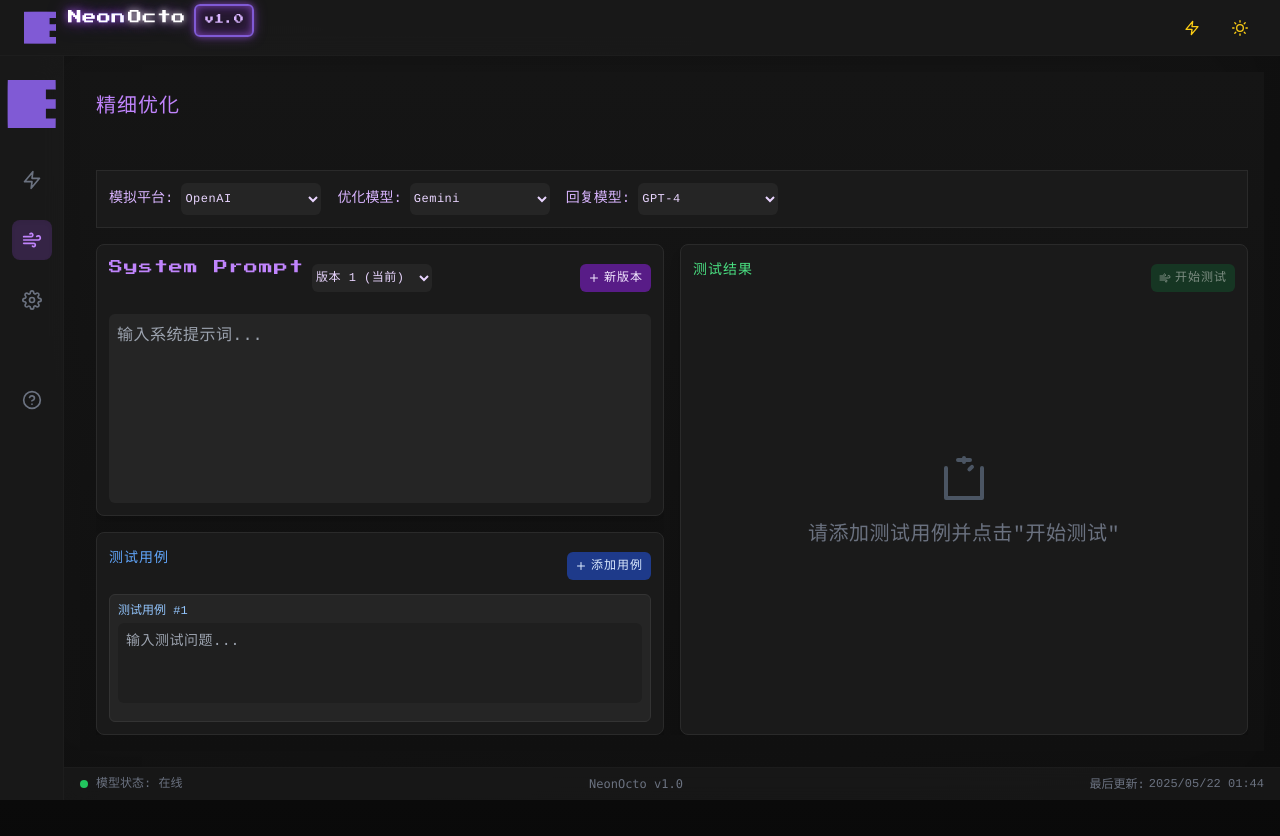
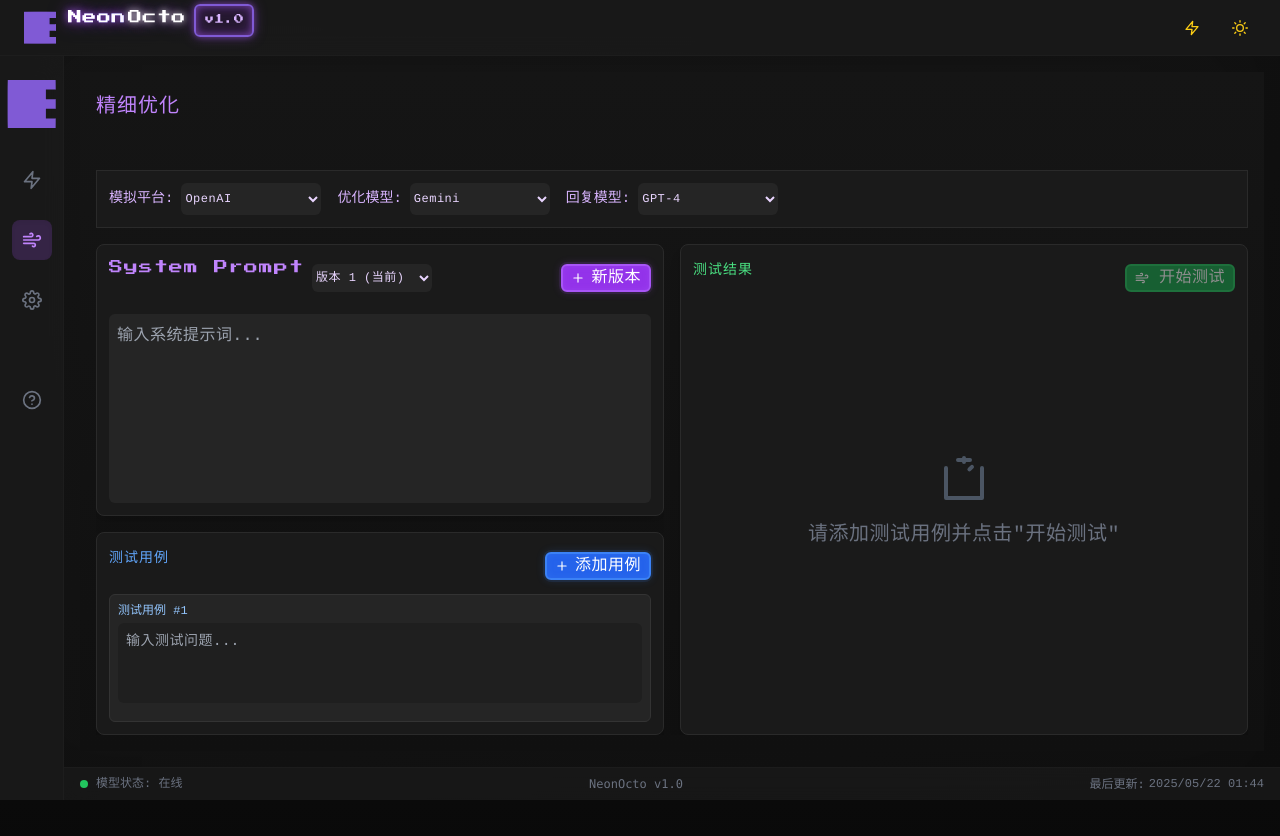
Before and after one commit to xyzbit/NeonOcto, a Vue app: page /optimization/fine in a window 1280 px wide. Built offline with nearby package versions, Linux system fonts and the light colour scheme.

Commit message:
优化按钮样式，统一使用 Tailwind CSS 类，调整按钮大小和间距，增强用户界面的一致性和可用性。

```diff
--- a/src/components/FineOptimization.vue
+++ b/src/components/FineOptimization.vue
@@ -61,8 +61,7 @@
               </div>
 
               <div class="flex gap-2">
-                <button @click="createNewVersion"
-                  class="h-7 text-xs bg-purple-900 hover:bg-purple-800 text-purple-100 rounded-md px-2 flex items-center">
+                <button @click="createNewVersion" class="btn btn-sm btn-primary btn-icon">
                   <svg xmlns="http://www.w3.org/2000/svg" class="h-3 w-3 mr-1" width="24" height="24"
                     viewBox="0 0 24 24" fill="none" stroke="currentColor" stroke-width="2" stroke-linecap="round"
                     stroke-linejoin="round">
@@ -94,8 +93,7 @@
           <div class="p-3">
             <div class="flex justify-between items-center mb-2">
               <h3 class="text-sm text-blue-400">测试用例</h3>
-              <button @click="addTestCase"
-                class="h-7 text-xs bg-blue-900 hover:bg-blue-800 text-blue-100 rounded-md px-2 flex items-center">
+              <button @click="addTestCase" class="btn btn-sm btn-secondary btn-icon">
                 <svg xmlns="http://www.w3.org/2000/svg" class="h-3 w-3 mr-1" width="24" height="24" viewBox="0 0 24 24"
                   fill="none" stroke="currentColor" stroke-width="2" stroke-linecap="round" stroke-linejoin="round">
                   <path d="M12 5v14M5 12h14"></path>
@@ -133,7 +131,7 @@
           <div class="flex justify-between items-center mb-2">
             <h3 class="text-sm text-green-400">测试结果</h3>
             <button @click="startOptimization" :disabled="isOptimizing || testCases.some(tc => !tc.question)"
-              class="h-7 text-xs bg-green-900 hover:bg-green-800 text-green-100 rounded-md px-2 flex items-center disabled:opacity-50">
+              class="btn btn-sm btn-success btn-icon">
               <span v-if="isOptimizing" class="mr-1">
                 <svg class="animate-spin h-3 w-3" xmlns="http://www.w3.org/2000/svg" fill="none" viewBox="0 0 24 24">
                   <circle class="opacity-25" cx="12" cy="12" r="10" stroke="currentColor" stroke-width="4"></circle>
--- a/src/components/QuickOptimization.vue
+++ b/src/components/QuickOptimization.vue
@@ -89,19 +89,18 @@
       </div>
 
       <div class="flex gap-2">
-        <button @click="handleOptimize" :disabled="!originalPrompt || isOptimizing"
-          class="bg-purple-600 hover:bg-purple-700 text-white px-4 py-2 rounded-md flex items-center gap-2 disabled:opacity-50 disabled:cursor-not-allowed">
-          <span v-if="isOptimizing" class="mr-2 pixel-text-sm">
-            <svg class="animate-spin h-4 w-4" xmlns="http://www.w3.org/2000/svg" fill="none" viewBox="0 0 24 24">
+        <button @click="handleOptimize" :disabled="!originalPrompt || isOptimizing" class="btn btn-primary btn-icon">
+          <span v-if="isOptimizing" class="mr-1">
+            <svg class="animate-spin h-3.5 w-3.5" xmlns="http://www.w3.org/2000/svg" fill="none" viewBox="0 0 24 24">
               <circle class="opacity-25" cx="12" cy="12" r="10" stroke="currentColor" stroke-width="4"></circle>
               <path class="opacity-75" fill="currentColor"
                 d="M4 12a8 8 0 018-8V0C5.373 0 0 5.373 0 12h4zm2 5.291A7.962 7.962 0 014 12H0c0 3.042 1.135 5.824 3 7.938l3-2.647z">
               </path>
             </svg>
           </span>
-          <span v-else class="mr-2 pixel-text-sm">
+          <span v-else class="mr-1">
             <svg xmlns="http://www.w3.org/2000/svg" width="16" height="16" viewBox="0 0 24 24" fill="none"
-              stroke="currentColor" stroke-width="2" stroke-linecap="round" stroke-linejoin="round">
+              stroke="currentColor" stroke-width="2" stroke-linecap="round" stroke-linejoin="round" class="h-3.5 w-3.5">
               <path d="M15 4V2"></path>
               <path d="M15 22v-2"></path>
               <path d="M8 22v-2"></path>
@@ -117,10 +116,10 @@
           {{ isOptimizing ? '优化中...' : '优化提示' }}
         </button>
 
-        <button v-if="optimizedPrompt" @click="continueOptimization"
-          class="bg-purple-600 hover:bg-purple-700 text-white px-4 py-2 rounded-md flex items-center gap-2">
+        <button v-if="optimizedPrompt" @click="continueOptimization" class="btn btn-secondary btn-icon">
           <svg xmlns="http://www.w3.org/2000/svg" width="16" height="16" viewBox="0 0 24 24" fill="none"
-            stroke="currentColor" stroke-width="2" stroke-linecap="round" stroke-linejoin="round" class="mr-2">
+            stroke="currentColor" stroke-width="2" stroke-linecap="round" stroke-linejoin="round"
+            class="h-3.5 w-3.5 mr-1">
             <polyline points="17 1 21 5 17 9"></polyline>
             <path d="M3 11V9a4 4 0 0 1 4-4h14"></path>
             <polyline points="7 23 3 19 7 15"></polyline>
@@ -129,6 +128,26 @@
           继续优化
         </button>
       </div>
+
+      <!-- 开始对比按钮 -->
+      <button @click="handleCompare" :disabled="!testQuestion || isComparing" class="btn btn-primary btn-icon">
+        <span v-if="isComparing" class="mr-1">
+          <svg class="animate-spin h-3.5 w-3.5" xmlns="http://www.w3.org/2000/svg" fill="none" viewBox="0 0 24 24">
+            <circle class="opacity-25" cx="12" cy="12" r="10" stroke="currentColor" stroke-width="4"></circle>
+            <path class="opacity-75" fill="currentColor"
+              d="M4 12a8 8 0 018-8V0C5.373 0 0 5.373 0 12h4zm2 5.291A7.962 7.962 0 014 12H0c0 3.042 1.135 5.824 3 7.938l3-2.647z">
+            </path>
+          </svg>
+        </span>
+        <span v-else class="mr-1">
+          <svg xmlns="http://www.w3.org/2000/svg" class="h-3.5 w-3.5" width="24" height="24" viewBox="0 0 24 24"
+            fill="none" stroke="currentColor" stroke-width="2" stroke-linecap="round" stroke-linejoin="round">
+            <polyline points="8 9 12 5 16 9"></polyline>
+            <line x1="12" y1="5" x2="12" y2="19"></line>
+          </svg>
+        </span>
+        {{ isComparing ? '对比中...' : '开始对比' }}
+      </button>
     </div>
 
     <!-- 测试区域 -->
@@ -209,7 +228,7 @@
             </svg>
           </div>
           <div v-else class="text-sm text-blue-200 whitespace-pre-line bg-[#252525] p-3 rounded-md">{{ originalResponse
-            }}</div>
+          }}</div>
 
           <div v-if="originalThumbsDown" class="mt-2">
             <textarea v-model="originalFeedback" placeholder="请提供改进建议..."
--- a/src/style.css
+++ b/src/style.css
@@ -88,9 +88,12 @@ a.btn,
 input[type="button"],
 input[type="submit"] {
   font-family: 'VT323', monospace;
-  font-size: 1.2rem;
-  letter-spacing: 1px;
+  font-size: 1rem;
+  letter-spacing: 0.5px;
   text-transform: uppercase;
+  transition: all 0.2s ease;
+  position: relative;
+  overflow: hidden;
 }
 
 /* 表单元素 */
@@ -182,13 +185,88 @@ select:focus {
 /* Tailwind 组件扩展 */
 @layer components {
   .btn {
-    @apply px-4 py-2 rounded-md transition-colors;
+    @apply px-3 py-1.5 rounded-md transition-colors relative overflow-hidden;
     font-family: 'VT323', monospace;
-    letter-spacing: 1px;
+    letter-spacing: 0.5px;
+    image-rendering: pixelated;
+  }
+
+  .btn::before {
+    content: '';
+    @apply absolute inset-0 bg-gradient-to-r opacity-0 transition-opacity duration-300;
+  }
+
+  .btn:hover::before {
+    @apply opacity-20;
   }
 
   .btn-primary {
-    @apply bg-neon-primary text-white hover:bg-opacity-90;
+    @apply bg-purple-600 text-white border-2 border-purple-500;
+    box-shadow:
+      0 0 0 2px rgba(168, 85, 247, 0.1),
+      0 0 10px rgba(168, 85, 247, 0.2),
+      inset 0 0 6px rgba(168, 85, 247, 0.3);
+  }
+
+  .btn-primary:hover {
+    @apply bg-purple-700 border-purple-400;
+    box-shadow:
+      0 0 0 2px rgba(168, 85, 247, 0.2),
+      0 0 15px rgba(168, 85, 247, 0.3),
+      inset 0 0 8px rgba(168, 85, 247, 0.4);
+  }
+
+  .btn-secondary {
+    @apply bg-blue-600 text-white border-2 border-blue-500;
+    box-shadow:
+      0 0 0 2px rgba(59, 130, 246, 0.1),
+      0 0 10px rgba(59, 130, 246, 0.2),
+      inset 0 0 6px rgba(59, 130, 246, 0.3);
+  }
+
+  .btn-secondary:hover {
+    @apply bg-blue-700 border-blue-400;
+    box-shadow:
+      0 0 0 2px rgba(59, 130, 246, 0.2),
+      0 0 15px rgba(59, 130, 246, 0.3),
+      inset 0 0 8px rgba(59, 130, 246, 0.4);
+  }
+
+  .btn-success {
+    @apply bg-green-600 text-white border-2 border-green-500;
+    box-shadow:
+      0 0 0 2px rgba(34, 197, 94, 0.1),
+      0 0 10px rgba(34, 197, 94, 0.2),
+      inset 0 0 6px rgba(34, 197, 94, 0.3);
+  }
+
+  .btn-success:hover {
+    @apply bg-green-700 border-green-400;
+    box-shadow:
+      0 0 0 2px rgba(34, 197, 94, 0.2),
+      0 0 15px rgba(34, 197, 94, 0.3),
+      inset 0 0 8px rgba(34, 197, 94, 0.4);
+  }
+
+  .btn-sm {
+    @apply px-2 py-1 text-xs;
+  }
+
+  .btn-lg {
+    @apply px-4 py-2 text-base;
+  }
+
+  .btn-icon {
+    @apply inline-flex items-center justify-center;
+  }
+
+  .btn-icon svg {
+    @apply w-3.5 h-3.5 mr-1.5;
+  }
+
+  .btn[disabled] {
+    @apply opacity-50 cursor-not-allowed;
+    box-shadow: none;
   }
 
   .card {
--- a/src/views/Home.vue
+++ b/src/views/Home.vue
@@ -68,14 +68,13 @@
             </div>
           </div>
 
-          <router-link to="/optimization"
-            class="px-6 py-3 bg-gradient-to-r from-purple-600 to-blue-600 hover:from-purple-700 hover:to-blue-700 text-white font-medium rounded-lg inline-flex items-center justify-center whitespace-nowrap shadow-lg shadow-purple-700/20 transition-all duration-300 backdrop-blur-sm">
-            <svg xmlns="http://www.w3.org/2000/svg" class="h-5 w-5 mr-2" width="24" height="24" viewBox="0 0 24 24"
+          <router-link to="/optimization" class="btn btn-lg btn-primary btn-icon">
+            <svg xmlns="http://www.w3.org/2000/svg" class="h-4 w-4 mr-1.5" width="24" height="24" viewBox="0 0 24 24"
               fill="none" stroke="currentColor" stroke-width="2" stroke-linecap="round" stroke-linejoin="round">
               <path d="M13 2L3 14h9l-1 8 10-12h-9l1-8z"></path>
             </svg>
             开始使用
-            <span class="ml-1 text-[10px] font-mono opacity-80">⌘+O</span>
+            <span class="ml-1 text-[9px] font-mono opacity-80">⌘+O</span>
           </router-link>
         </div>
       </div>
```
